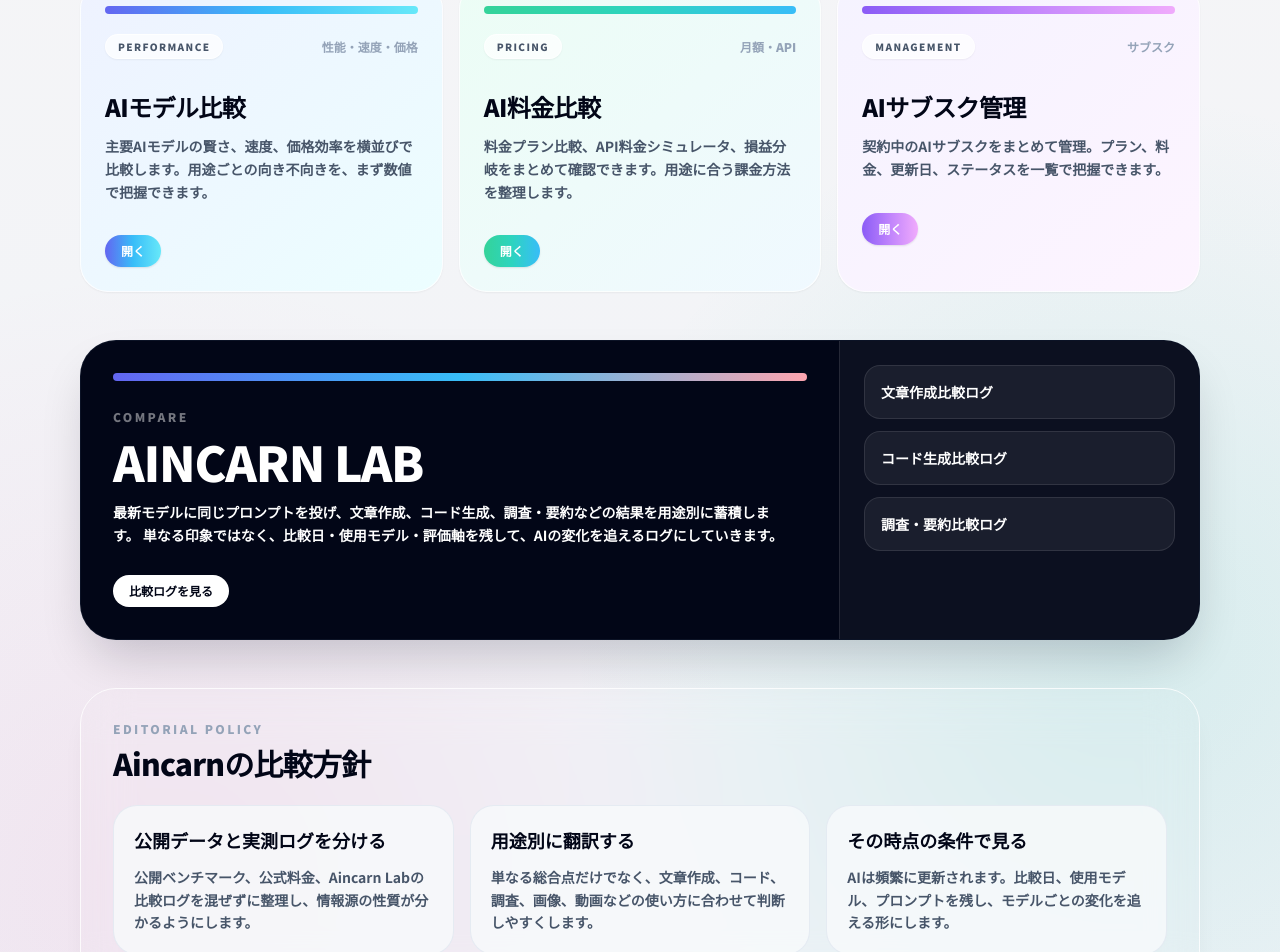
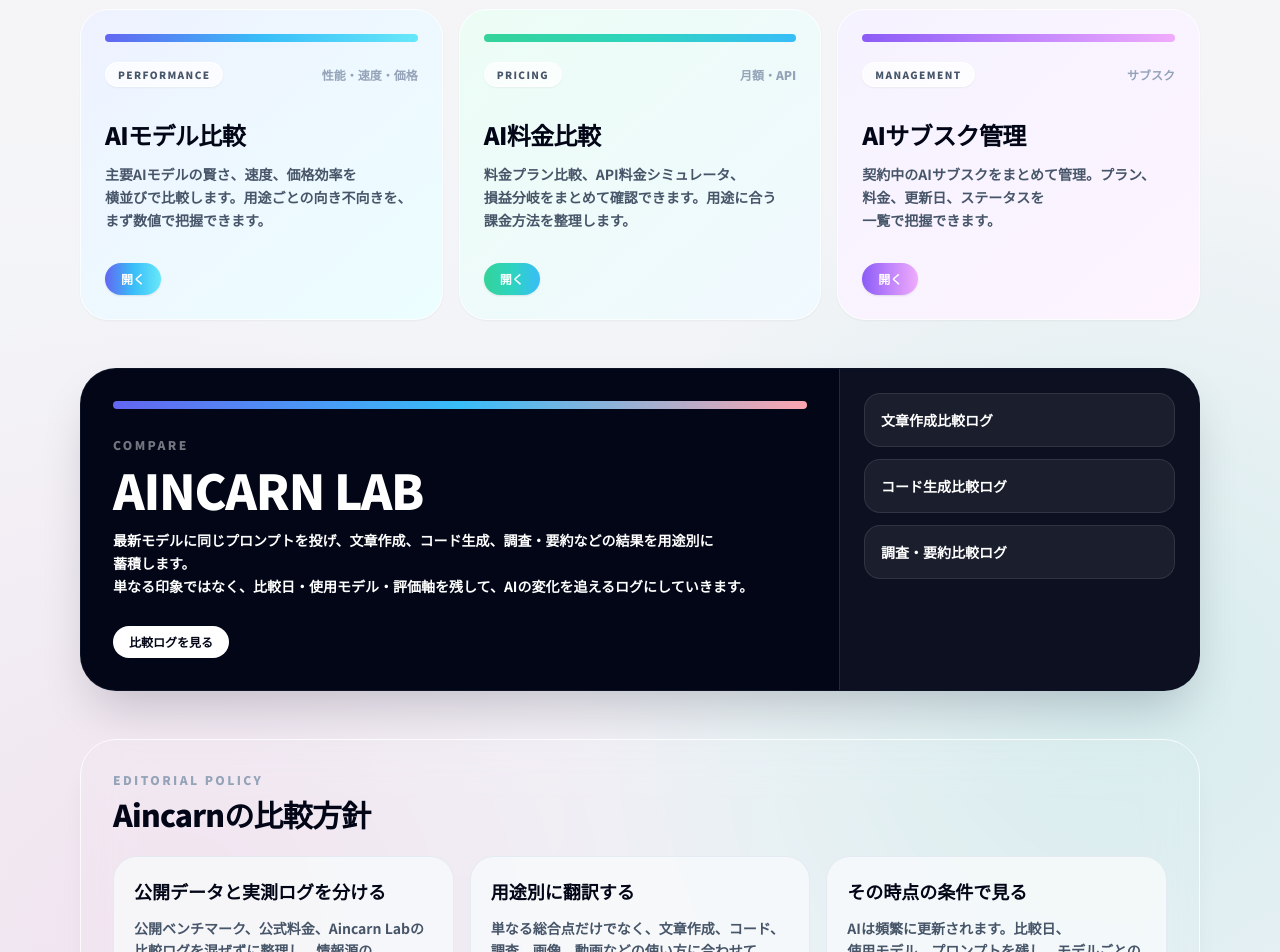
Before and after one commit to WW-QuadrupleU/aincarn, a Next.js app: page / in a window 1280 px wide. Shown: the part 820-1772 px from the top of the page. Built offline with nearby package versions, Linux system fonts and the light colour scheme; no server answers.

Commit message:
fix: refactor Japanese copy text wrapping with responsive inline-blocks across the site

```diff
--- a/app/about/page.tsx
+++ b/app/about/page.tsx
@@ -13,26 +13,87 @@
         <h1 className="mt-2 text-3xl font-black tracking-tight text-brand-text">Aincarnについて</h1>
         <div className="mt-7 space-y-6 text-sm font-bold leading-relaxed text-gray-600">
           <p>
-            Aincarnは、AIモデルの性能、料金、AIサブスク管理、実際に同じ条件で試した比較ログを整理し、どのAIをどの用途で使うべきか判断しやすくするためのサイトです。
-            AIの進化が速いからこそ、公開データ、公式料金、サブスク情報、Aincarn Labの実測ログを分けて扱います。
+            <span className="inline-block">Aincarnは、</span>
+            <span className="inline-block">AIモデルの性能、</span>
+            <span className="inline-block">料金、</span>
+            <span className="inline-block">AIサブスク管理、</span>
+            <span className="inline-block">実際に同じ条件で試した</span>
+            <span className="inline-block">比較ログを整理し、</span>
+            <span className="inline-block">どのAIを</span>
+            <span className="inline-block">どの用途で</span>
+            <span className="inline-block">使うべきか</span>
+            <span className="inline-block">判断しやすくするための</span>
+            <span className="inline-block">サイトです。</span>
+            <br className="hidden sm:inline" />
+            <span className="inline-block">AIの進化が速いからこそ、</span>
+            <span className="inline-block">公開データ、</span>
+            <span className="inline-block">公式料金、</span>
+            <span className="inline-block">サブスク情報、</span>
+            <span className="inline-block">Aincarn Labの実測ログを</span>
+            <span className="inline-block">分けて扱います。</span>
           </p>
           <section>
             <h2 className="text-lg font-black text-slate-950">編集方針</h2>
             <p className="mt-2">
-              実体験のように断定できない内容は、公開情報や検証条件を明記したうえで整理します。料金やモデル仕様は変わりやすいため、重要な判断の前には公式ページの確認を推奨します。
+              <span className="inline-block">実体験のように</span>
+              <span className="inline-block">断定できない内容は、</span>
+              <span className="inline-block">公開情報や</span>
+              <span className="inline-block">検証条件を</span>
+              <span className="inline-block">明記したうえで</span>
+              <span className="inline-block">整理します。</span>
+              <span className="inline-block">料金や</span>
+              <span className="inline-block">モデル仕様は</span>
+              <span className="inline-block">変わりやすいため、</span>
+              <span className="inline-block">重要な判断の</span>
+              <span className="inline-block">前には</span>
+              <span className="inline-block">公式ページの</span>
+              <span className="inline-block">確認を推奨します。</span>
             </p>
           </section>
           <section>
             <h2 className="text-lg font-black text-slate-950">比較で重視すること</h2>
             <p className="mt-2">
-              Aincarnは「一番賢いAI」を決めるだけのサイトではありません。文章作成、コード、調査、画像、動画、日常利用など、用途によって必要な性能やコストは変わります。
-              そのため、性能、速度、価格効率、料金プラン、サブスク管理、比較ログを組み合わせて判断できるようにしています。
+              <span className="inline-block">Aincarnは</span>
+              <span className="inline-block">「一番賢いAI」を</span>
+              <span className="inline-block">決めるだけの</span>
+              <span className="inline-block">サイトではありません。</span>
+              <span className="inline-block">文章作成、</span>
+              <span className="inline-block">コード、</span>
+              <span className="inline-block">調査、</span>
+              <span className="inline-block">画像、</span>
+              <span className="inline-block">動画、</span>
+              <span className="inline-block">日常利用など、</span>
+              <span className="inline-block">用途によって</span>
+              <span className="inline-block">必要な性能や</span>
+              <span className="inline-block">コストは変わります。</span>
+              <br className="hidden sm:inline" />
+              <span className="inline-block">そのため、</span>
+              <span className="inline-block">性能、</span>
+              <span className="inline-block">速度、</span>
+              <span className="inline-block">価格効率、</span>
+              <span className="inline-block">料金プラン、</span>
+              <span className="inline-block">サブスク管理、</span>
+              <span className="inline-block">比較ログを</span>
+              <span className="inline-block">組み合わせて</span>
+              <span className="inline-block">判断できるようにしています。</span>
             </p>
           </section>
           <section>
             <h2 className="text-lg font-black text-slate-950">情報更新について</h2>
             <p className="mt-2">
-              AIサービスの仕様や料金は頻繁に変わります。主要な変更を見つけた場合は順次更新しますが、最終的な契約判断の前には各サービスの公式ページで最新情報をご確認ください。
+              <span className="inline-block">AIサービスの仕様や</span>
+              <span className="inline-block">料金は</span>
+              <span className="inline-block">頻繁に変わります。</span>
+              <span className="inline-block">主要な変更を</span>
+              <span className="inline-block">見つけた場合は</span>
+              <span className="inline-block">順次更新しますが、</span>
+              <span className="inline-block">最終的な</span>
+              <span className="inline-block">契約判断の</span>
+              <span className="inline-block">前には</span>
+              <span className="inline-block">各サービスの</span>
+              <span className="inline-block">公式ページで</span>
+              <span className="inline-block">最新情報を</span>
+              <span className="inline-block">ご確認ください。</span>
             </p>
           </section>
         </div>
--- a/app/page.tsx
+++ b/app/page.tsx
@@ -15,7 +15,16 @@
   {
     href: '/tools/ai-model-compare',
     label: 'AIモデル比較',
-    body: '主要AIモデルの賢さ、速度、価格効率を横並びで比較します。用途ごとの向き不向きを、まず数値で把握できます。',
+    bodyChunks: [
+      '主要AIモデルの賢さ、',
+      '速度、',
+      '価格効率を',
+      '横並びで比較します。',
+      '用途ごとの',
+      '向き不向きを、',
+      'まず数値で',
+      '把握できます。',
+    ],
     tag: 'Performance',
     metric: '性能・速度・価格',
     accent: 'from-indigo-500 via-sky-400 to-cyan-300',
@@ -24,7 +33,15 @@
   {
     href: '/tools/ai-pricing',
     label: 'AI料金比較',
-    body: '料金プラン比較、API料金シミュレータ、損益分岐をまとめて確認できます。用途に合う課金方法を整理します。',
+    bodyChunks: [
+      '料金プラン比較、',
+      'API料金シミュレータ、',
+      '損益分岐を',
+      'まとめて確認できます。',
+      '用途に合う',
+      '課金方法を',
+      '整理します。',
+    ],
     tag: 'Pricing',
     metric: '月額・API',
     accent: 'from-emerald-400 via-teal-400 to-sky-400',
@@ -33,7 +50,16 @@
   {
     href: '/tools/subscriptions',
     label: 'AIサブスク管理',
-    body: '契約中のAIサブスクをまとめて管理。プラン、料金、更新日、ステータスを一覧で把握できます。',
+    bodyChunks: [
+      '契約中の',
+      'AIサブスクを',
+      'まとめて管理。',
+      'プラン、',
+      '料金、',
+      '更新日、',
+      'ステータスを',
+      '一覧で把握できます。',
+    ],
     tag: 'Management',
     metric: 'サブスク',
     accent: 'from-violet-500 via-purple-400 to-fuchsia-300',
@@ -44,15 +70,40 @@
 const principles = [
   {
     title: '公開データと実測ログを分ける',
-    body: '公開ベンチマーク、公式料金、Aincarn Labの比較ログを混ぜずに整理し、情報源の性質が分かるようにします。',
+    bodyChunks: [
+      '公開ベンチマーク、',
+      '公式料金、',
+      'Aincarn Labの',
+      '比較ログを',
+      '混ぜずに整理し、',
+      '情報源の',
+      '性質が分かるようにします。',
+    ],
   },
   {
     title: '用途別に翻訳する',
-    body: '単なる総合点だけでなく、文章作成、コード、調査、画像、動画などの使い方に合わせて判断しやすくします。',
+    bodyChunks: [
+      '単なる総合点だけでなく、',
+      '文章作成、',
+      'コード、',
+      '調査、',
+      '画像、',
+      '動画などの',
+      '使い方に合わせて',
+      '判断しやすくします。',
+    ],
   },
   {
     title: 'その時点の条件で見る',
-    body: 'AIは頻繁に更新されます。比較日、使用モデル、プロンプトを残し、モデルごとの変化を追える形にします。',
+    bodyChunks: [
+      'AIは頻繁に',
+      '更新されます。',
+      '比較日、',
+      '使用モデル、',
+      'プロンプトを残し、',
+      'モデルごとの',
+      '変化を追える形にします。',
+    ],
   },
 ]
 
@@ -73,8 +124,18 @@
                 </span>
               </h1>
               <p className="mt-6 max-w-2xl text-base font-semibold leading-relaxed text-slate-600 sm:text-lg">
-                Aincarnは、AIモデルの性能、AI料金、実際の比較ログをひとつの視点で整理するサイトです。
-                公開データとAincarn Labの検証をもとに、今どのAIを使うべきか判断しやすくします。
+                <span className="inline-block">Aincarnは、</span>
+                <span className="inline-block">AIモデルの性能、</span>
+                <span className="inline-block">AI料金、</span>
+                <span className="inline-block">実際の比較ログを</span>
+                <span className="inline-block">ひとつの視点で</span>
+                <span className="inline-block">整理するサイトです。</span>
+                <br className="hidden sm:inline" />
+                <span className="inline-block">公開データと</span>
+                <span className="inline-block">Aincarn Labの検証をもとに、</span>
+                <span className="inline-block">今どのAIを</span>
+                <span className="inline-block">使うべきか</span>
+                <span className="inline-block">判断しやすくします。</span>
               </p>
               <div className="mt-9 flex flex-wrap gap-3">
                 <SmoothHashLink
@@ -145,7 +206,11 @@
                 <span className="text-xs font-black text-slate-400">{tool.metric}</span>
               </div>
               <h3 className="text-2xl font-black tracking-tight text-slate-950">{tool.label}</h3>
-              <p className="mt-3 text-sm font-semibold leading-relaxed text-slate-600">{tool.body}</p>
+              <p className="mt-3 text-sm font-semibold leading-relaxed text-slate-600">
+                {tool.bodyChunks.map((chunk, index) => (
+                  <span key={index} className="inline-block">{chunk}</span>
+                ))}
+              </p>
               <span className={`mt-8 inline-flex rounded-full bg-gradient-to-r ${tool.accent} px-4 py-2 text-xs font-black text-white shadow-sm shadow-slate-950/10 transition group-hover:scale-[1.02]`}>
                 開く
               </span>
@@ -164,8 +229,20 @@
             <p className="mt-7 text-xs font-black uppercase tracking-[0.2em] text-white/45">Compare</p>
             <h2 className="mt-3 text-4xl font-black tracking-tight sm:text-5xl">AINCARN LAB</h2>
             <p className="mt-4 max-w-2xl text-sm font-bold leading-relaxed text-white/68">
-              最新モデルに同じプロンプトを投げ、文章作成、コード生成、調査・要約などの結果を用途別に蓄積します。
-              単なる印象ではなく、比較日・使用モデル・評価軸を残して、AIの変化を追えるログにしていきます。
+              <span className="inline-block">最新モデルに</span>
+              <span className="inline-block">同じプロンプトを投げ、</span>
+              <span className="inline-block">文章作成、</span>
+              <span className="inline-block">コード生成、</span>
+              <span className="inline-block">調査・要約などの</span>
+              <span className="inline-block">結果を用途別に</span>
+              <span className="inline-block">蓄積します。</span>
+              <br className="hidden sm:inline" />
+              <span className="inline-block">単なる印象ではなく、</span>
+              <span className="inline-block">比較日・使用モデル・</span>
+              <span className="inline-block">評価軸を残して、</span>
+              <span className="inline-block">AIの変化を</span>
+              <span className="inline-block">追えるログに</span>
+              <span className="inline-block">していきます。</span>
             </p>
             <span className="mt-7 inline-flex rounded-full bg-white px-4 py-2 text-xs font-black text-slate-950 transition group-hover:scale-[1.02]">
               比較ログを見る
@@ -191,7 +268,11 @@
             {principles.map((item) => (
               <article key={item.title} className="rounded-3xl border border-slate-200/80 bg-slate-50/80 p-5">
                 <h3 className="text-lg font-black text-slate-950">{item.title}</h3>
-                <p className="mt-3 text-sm font-semibold leading-relaxed text-slate-600">{item.body}</p>
+                <p className="mt-3 text-sm font-semibold leading-relaxed text-slate-600">
+                  {item.bodyChunks.map((chunk, index) => (
+                    <span key={index} className="inline-block">{chunk}</span>
+                  ))}
+                </p>
               </article>
             ))}
           </div>
```
Also changed, not shown: app/contact/page.tsx (+7 -1 lines).
